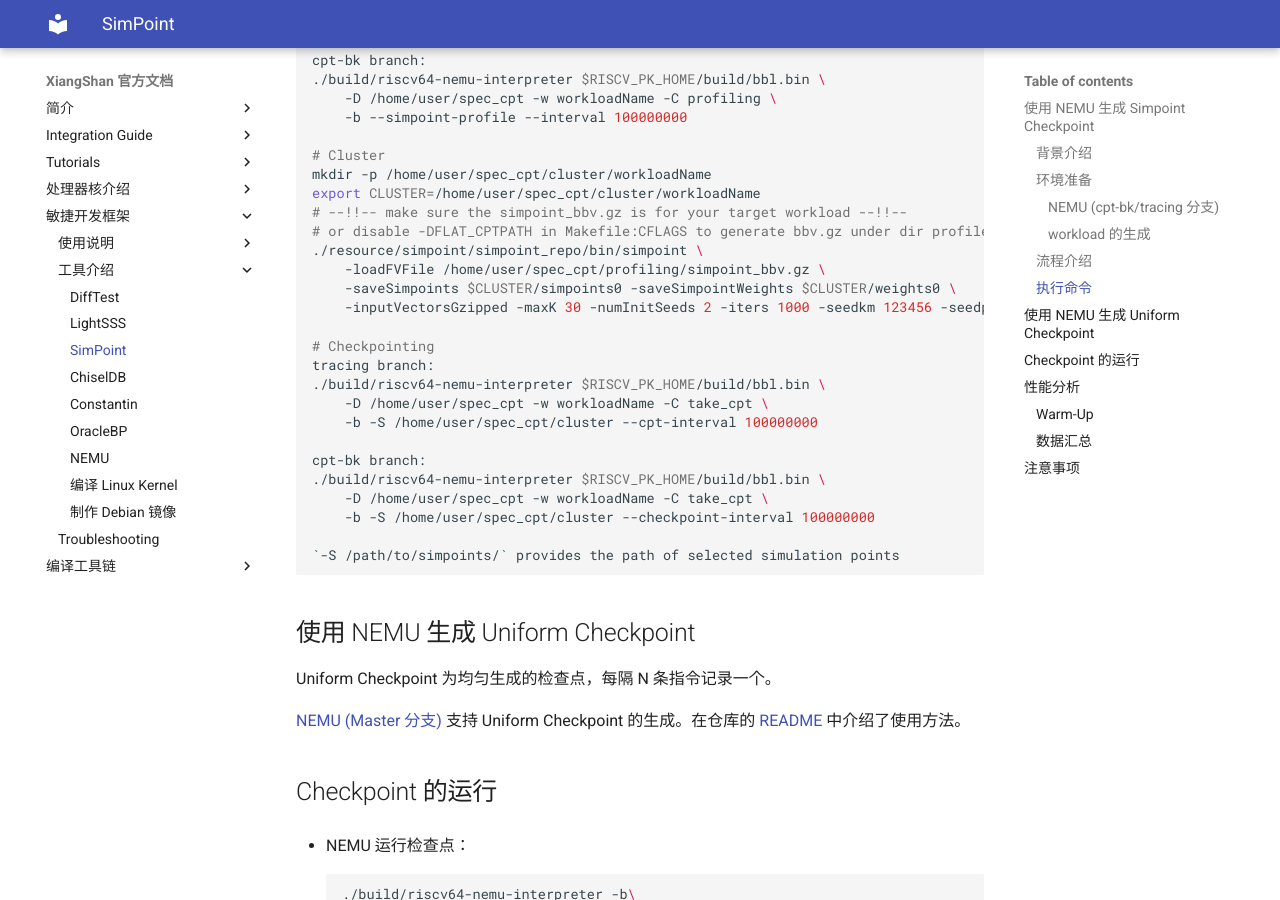
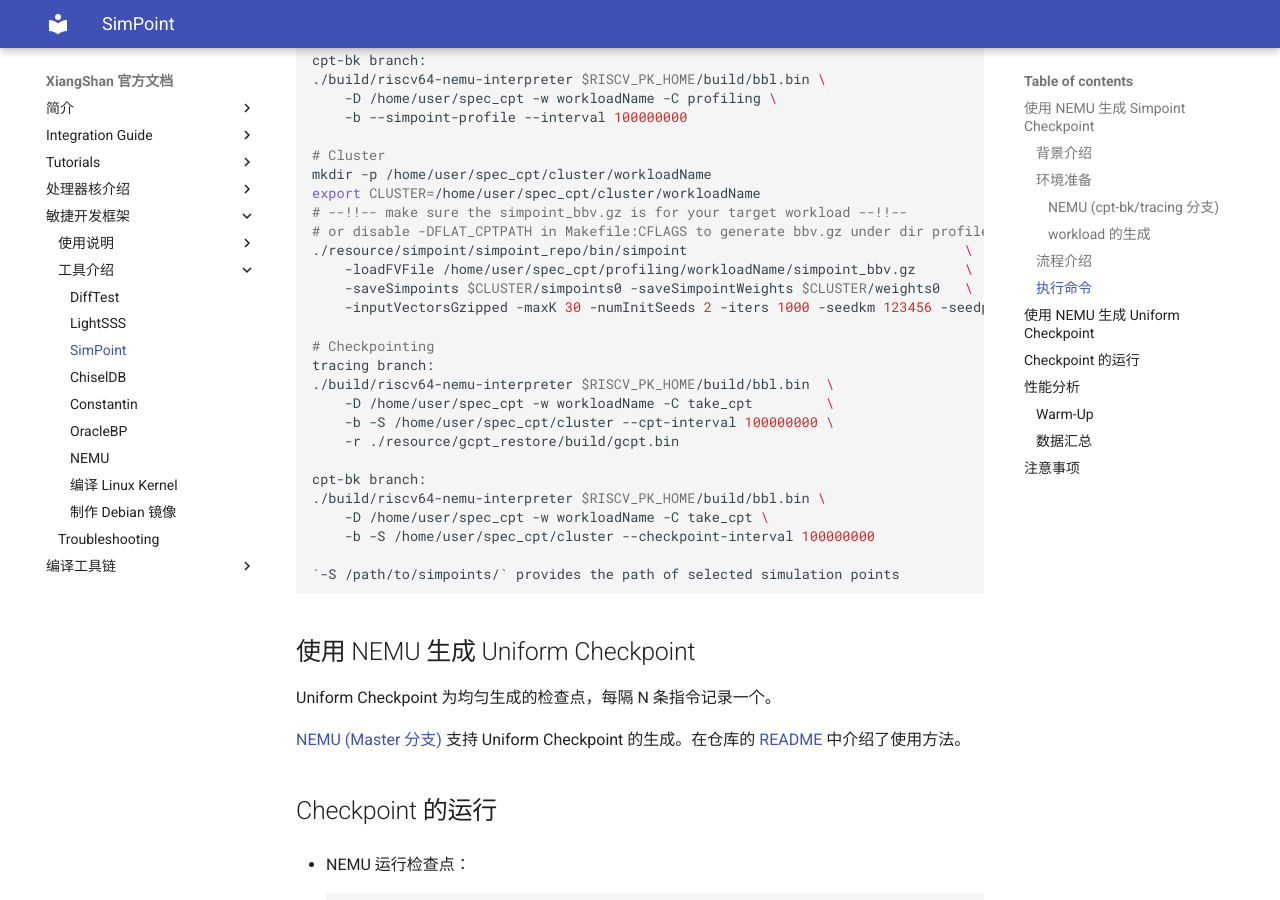
Before and after one commit to OpenXiangShan/XiangShan-doc, an MkDocs documentation site: the page built from docs/tools/simpoint.md, in a window 1280 px wide and 900 px high, scrolled down 2962 px. Built offline with MkDocs 1.6.1 and Material for MkDocs 9.7.7, drawn with Linux system fonts in a browser that asks for light colours.

Commit message:
Update simpoint.md

```diff
--- a/docs/tools/simpoint.md
+++ b/docs/tools/simpoint.md
@@ -123,16 +123,17 @@ mkdir -p /home/user/spec_cpt/cluster/workloadName
 export CLUSTER=/home/user/spec_cpt/cluster/workloadName
 # --!!-- make sure the simpoint_bbv.gz is for your target workload --!!--
 # or disable -DFLAT_CPTPATH in Makefile:CFLAGS to generate bbv.gz under dir profile/workloadName
-./resource/simpoint/simpoint_repo/bin/simpoint \
-	-loadFVFile /home/user/spec_cpt/profiling/simpoint_bbv.gz \
-	-saveSimpoints $CLUSTER/simpoints0 -saveSimpointWeights $CLUSTER/weights0 \
-	-inputVectorsGzipped -maxK 30 -numInitSeeds 2 -iters 1000 -seedkm 123456 -seedproj 654321
+./resource/simpoint/simpoint_repo/bin/simpoint                                  \
+    -loadFVFile /home/user/spec_cpt/profiling/workloadName/simpoint_bbv.gz      \
+    -saveSimpoints $CLUSTER/simpoints0 -saveSimpointWeights $CLUSTER/weights0   \
+    -inputVectorsGzipped -maxK 30 -numInitSeeds 2 -iters 1000 -seedkm 123456 -seedproj 654321
 
 # Checkpointing
 tracing branch:
-./build/riscv64-nemu-interpreter $RISCV_PK_HOME/build/bbl.bin \
-	-D /home/user/spec_cpt -w workloadName -C take_cpt \
-	-b -S /home/user/spec_cpt/cluster --cpt-interval 100000000
+./build/riscv64-nemu-interpreter $RISCV_PK_HOME/build/bbl.bin  \
+    -D /home/user/spec_cpt -w workloadName -C take_cpt         \
+    -b -S /home/user/spec_cpt/cluster --cpt-interval 100000000 \
+    -r ./resource/gcpt_restore/build/gcpt.bin
 
 cpt-bk branch:
 ./build/riscv64-nemu-interpreter $RISCV_PK_HOME/build/bbl.bin \
```
